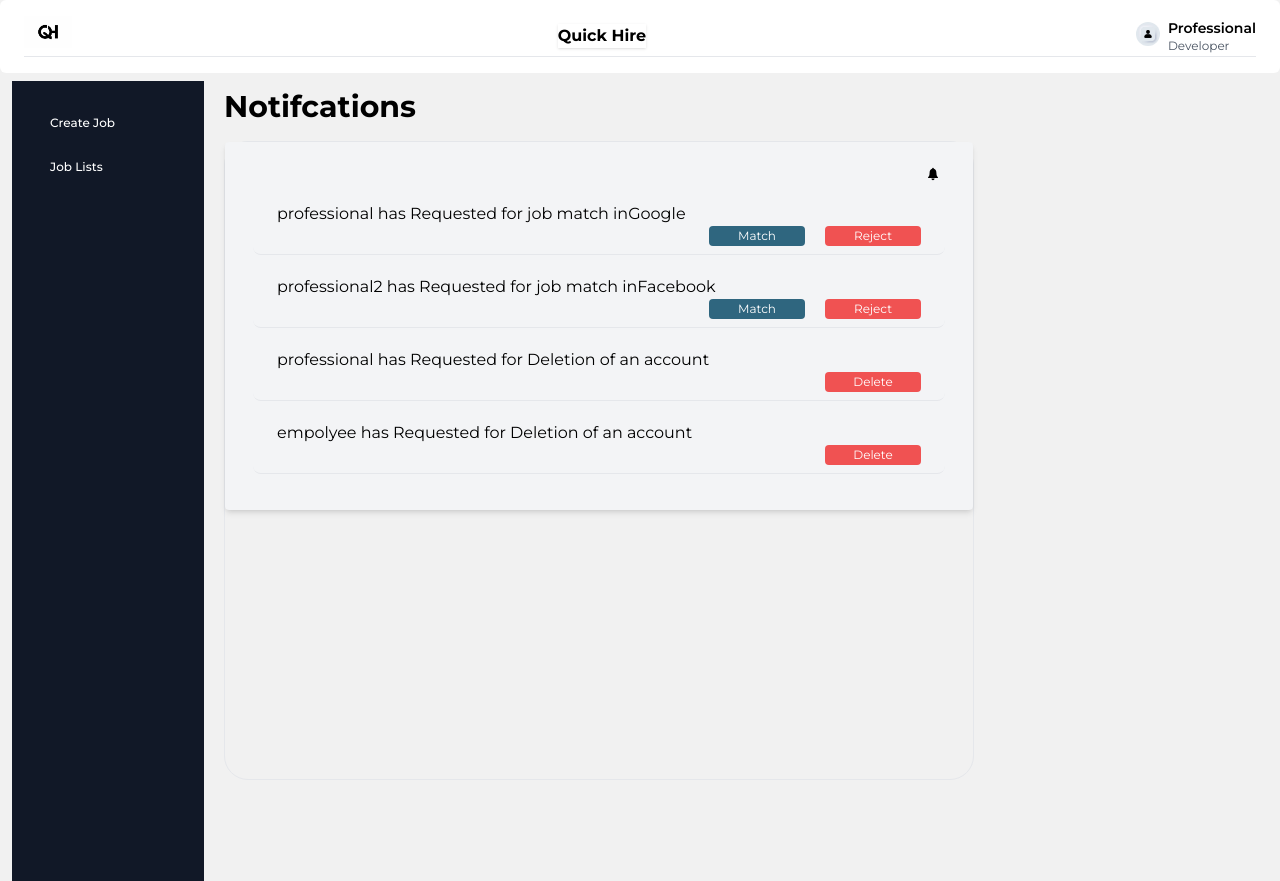
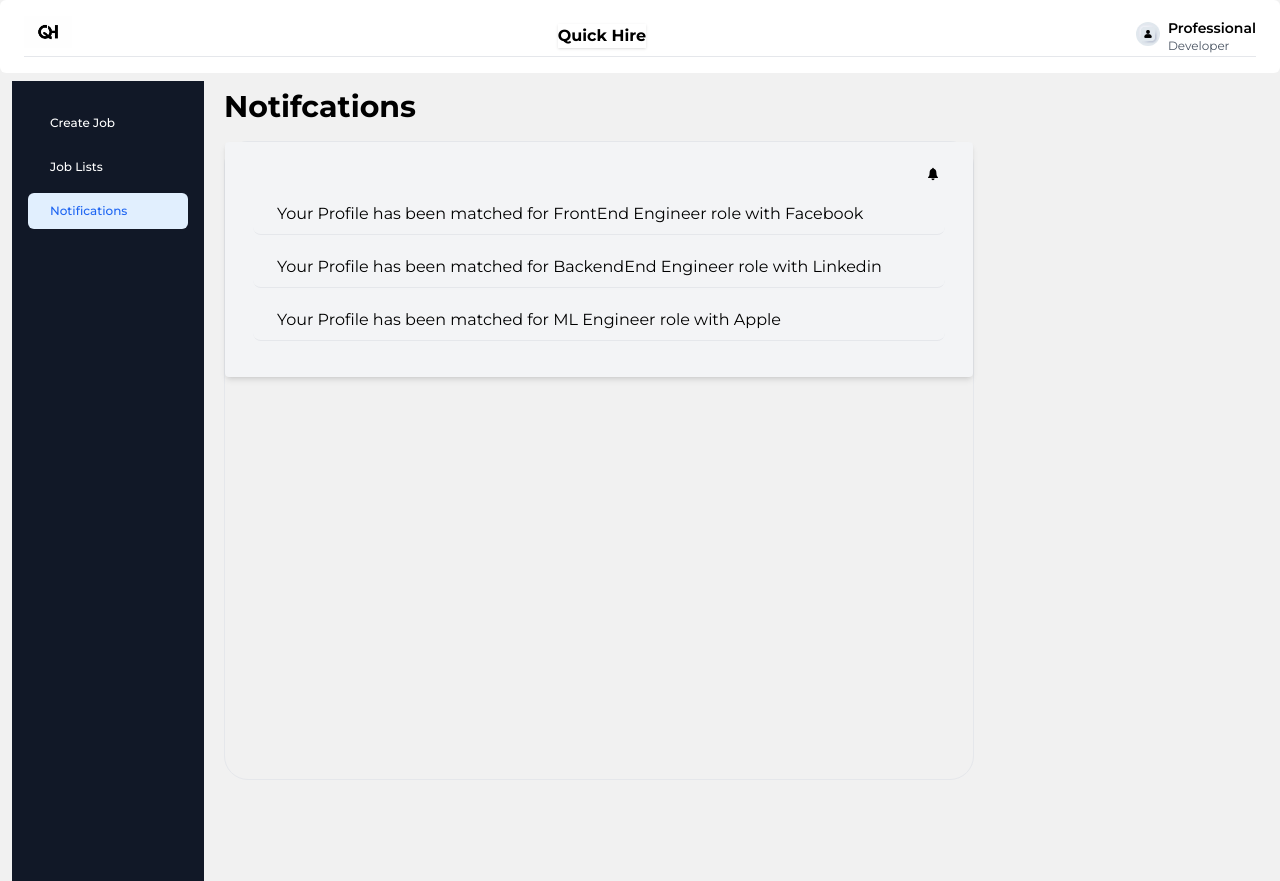
Before and after one commit to gowthamdongari/QuickHire, a React (Vite) app in the folder frontend/: page /home/notifications in a window 1280 px wide. Built offline with nearby package versions, Linux system fonts and the light colour scheme.

Commit message:
notifications for professional

```diff
--- a/frontend/src/components/Employer/JobPosting.jsx
+++ b/frontend/src/components/Employer/JobPosting.jsx
@@ -102,8 +102,8 @@ const JobPosting = () => {
           <Category />
         </div>
         <div className="flex items-center justify-between mt-8 mb-8">
-          <div className="flex-1 ml-3">
-            <button className="bg-red-500 hover:bg-red-700 text-white font-bold py-2 px-4 rounded-full w-full">
+          <div className="flex ml-3 justify-center">
+            <button className="bg-blue-500 hover:bg-blue-700 text-white font-bold py-2 px-4 rounded-full w-full">
               Save & Finish
             </button>
           </div>
--- a/frontend/src/components/SideNavBar.jsx
+++ b/frontend/src/components/SideNavBar.jsx
@@ -39,6 +39,10 @@ const SideNavBar = () => {
       title: "Job Lists",
       link: "/home/JobLists",
     },
+    {
+      title: "Notifications",
+      link: "/home/notifications",
+    },
   ];
 
   return (
--- a/frontend/src/components/StaffComponents/StaffNotifications.jsx
+++ b/frontend/src/components/StaffComponents/StaffNotifications.jsx
@@ -7,13 +7,13 @@ const StaffNotifications = () => {
     {
       userName: "professional",
       type: "jobRequest",
-      companyName: "Google",
+      companyName: " Google",
 
     },
     {
       userName: "professional2",
       type: "jobRequest",
-      companyName: "Facebook",
+      companyName: " Facebook",
     },
     {
       userName: "professional",
@@ -24,6 +24,21 @@ const StaffNotifications = () => {
       userName: "empolyee",
       type: "deleteRequest",
       companyName: null,
+    },
+    {
+      job: "FrontEnd Engineer",
+      type: "jobNotification",
+      companyName: " Facebook",
+    },
+    {
+      job: "BackendEnd Engineer",
+      type: "jobNotification",
+      companyName: " Linkedin",
+    },
+    {
+      job: "ML Engineer",
+      type: "jobNotification",
+      companyName: " Apple",
     },
   ];
   return (
@@ -36,12 +51,12 @@ const StaffNotifications = () => {
             <IoIosNotifications />
           </div>
 
-          {notifications.map((item, index) => {
+          {notifications.filter((item)=>item.type=="jobNotification").map((item, index) => {
             return (
-              <div key={index} className="rounded-lg m-3 py-2 border-l-0 border border-r-0 border-t-0 ">
+              <div key={index} className="rounded-lg m-3 py-2 border-l-0 border border-r-0 border-t-0  hover:bg-blue-300">
                 {item.type == "jobRequest" ? (
                   <>
-                    <div className="flex items-center justify-between">
+                    <div className="flex items-center justify-between ">
                       <p className="text-base font-normal ml-6">
                         {item.userName} has Requested for job match in
                         {item.companyName}
@@ -58,7 +73,7 @@ const StaffNotifications = () => {
                       </button>
                     </div>
                   </>
-                ) : (
+                ) : item.type == "item.deleteRequest" ? (
                   <>
                     <div className="flex items-center justify-between ">
                       <p className="text-base font-normal ml-6">
@@ -71,6 +86,15 @@ const StaffNotifications = () => {
                       </button>
                     </div>
                   </>
+                ):(
+                  <>
+                    <div className="flex items-center justify-between ">
+                      <p className="text-base font-normal ml-6">
+                        Your Profile has been matched for {item.job} role with
+                        {item.companyName}
+                      </p>
+                    </div>
+                    </>
                 )}
               </div>
             );
```
